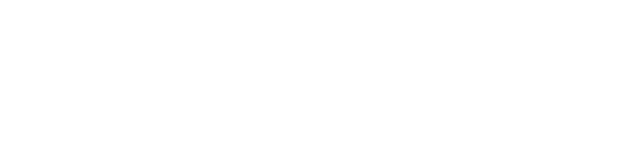
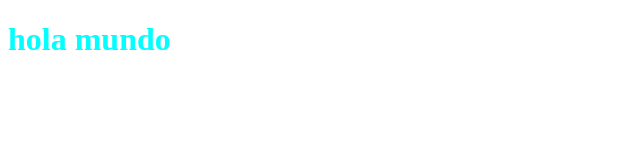
Before and after one commit to msanmi914/PrimerEjemplo, a plain HTML site: page index.html in a window 1280 px wide. Shown: the whole page, without its empty margins (0-640 px from the left). Drawn offline with Linux system fonts and the light colour scheme.

Commit message:
Estilo y titulo

```diff
--- /dev/null
+++ b/css/estilos.css
@@ -0,0 +1,5 @@
+/* Css */
+
+body{
+    color: aqua;
+}
--- a/index.html
+++ b/index.html
@@ -5,8 +5,9 @@
     <meta http-equiv="X-UA-Compatible" content="IE=edge">
     <meta name="viewport" content="width=device-width, initial-scale=1.0">
     <title>Document</title>
+    <link href="css/estilos.css" rel="stylesheet" type="text/css">
 </head>
 <body>
-
+    <h1>hola mundo</h1>
 </body>
 </html>
```
Also changed, not shown: js/javascript.js (added).
